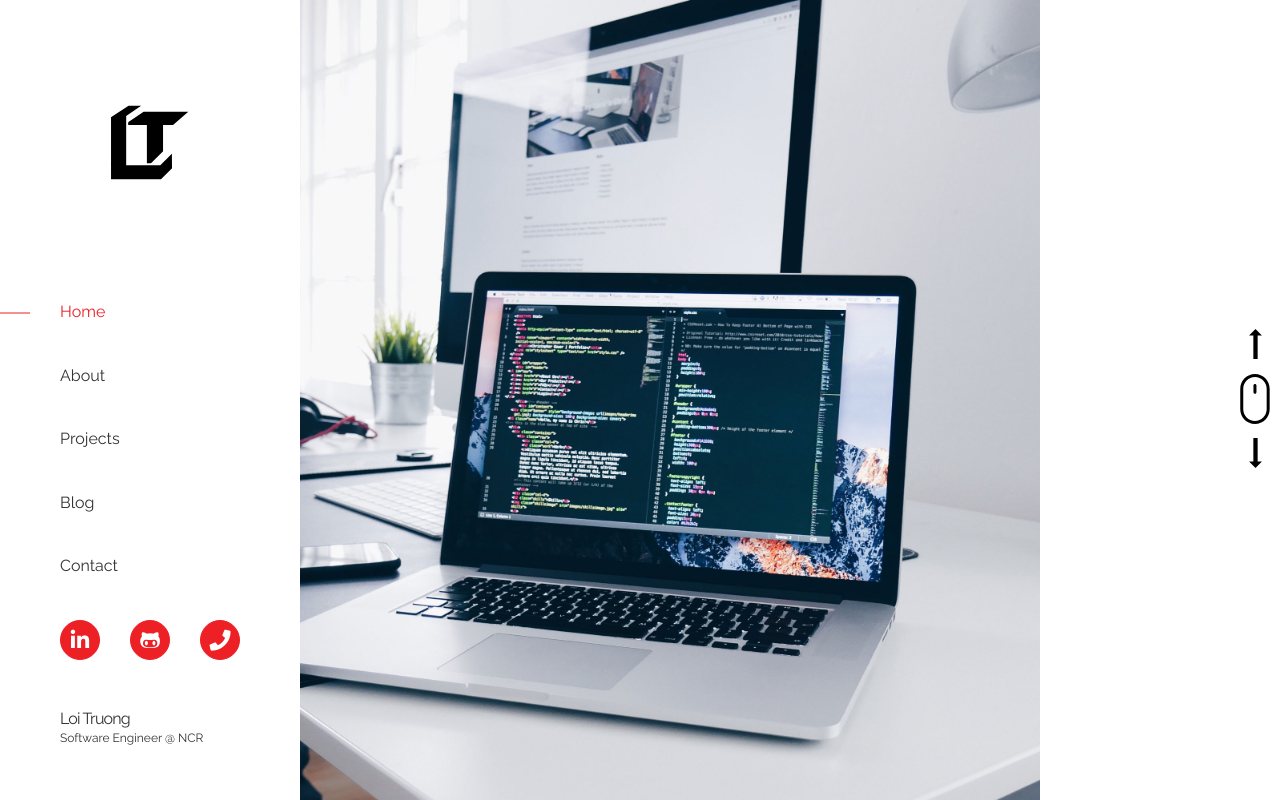
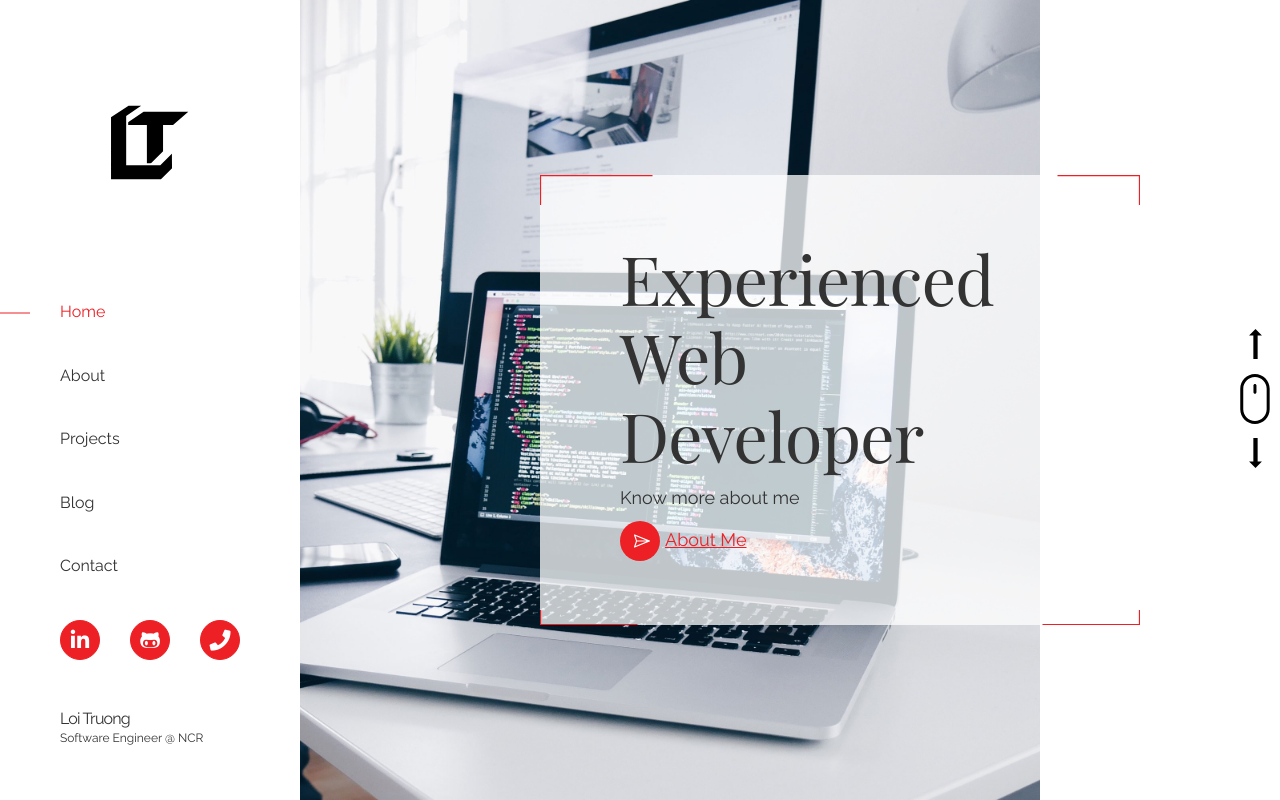
Before and after one commit to loitruong/FE-Portfolio, a React (Create React App) app: page / in a window 1280 px wide. Built offline with nearby package versions, Linux system fonts and the light colour scheme.

Commit message:
Adding global config
Adding global config (lt-router) will become global so other components can access to it

also fix the unique id on header and slider component

```diff
--- a/src/components/header.tsx
+++ b/src/components/header.tsx
@@ -3,38 +3,40 @@ import { ReactComponent as Logo } from '../svg/logo.svg';
 import {
   NavLink
 } from "react-router-dom";
+import { Link, PageType } from '../controls/lt-router';
+import ltConfig from '../controls/lt-config';
 
-import { Link } from '../controls/lt-router';
-
-interface HeaderProps {
-  menuLinks : Array<Link>
+interface SocialMedia {
+  href: string,
+  name: string,
+  fa: string
 }
 
-export default class Header extends React.Component<HeaderProps> {
-  mySocialMedia: Array<React.CElement<any,any>> = []
+export default class Header extends React.Component {
+  mySocialMedia: Array<SocialMedia> = []
 
-  constructor(props:HeaderProps){
+  constructor(props:any){
     super(props)
 
-    this.mySocialMedia.push(React.createElement(SocialLink, {
+    this.mySocialMedia.push({
       href: 'https://www.linkedin.com/in/loi-truong-367166101',
       name: 'Linkedin',
       fa: 'fa-linkedin-in'
-    }));
+    });
 
 
-    this.mySocialMedia.push(React.createElement(SocialLink, {
+    this.mySocialMedia.push({
       href: 'https://github.com/loitruong',
       name: 'Github',
       fa: 'fa-github-alt'
-    }));
+    });
 
 
-    this.mySocialMedia.push(React.createElement(SocialLink, {
+    this.mySocialMedia.push({
       href: 'tel:+15858316184',
       name: 'Phone',
       fa: 'fa fa-phone'
-    }));
+    });
 
 
   }
@@ -44,21 +46,20 @@ export default class Header extends React.Component<HeaderProps> {
 			  <header>
         <div className="MobileControls"><button id="MobileMenuButton" type="button" className="MobileMenuButton"><i>Menu Toggle Button</i><span className="line line-1"></span><span className="line line-2"></span><span className="line line-3"></span></button></div>
 				<div className="Logo">
-					<NavLink  to="/">
+					<NavLink  to={ltConfig.myRouter.getLink(PageType.HOME)!.url}>
 						<span>Home</span>
 						<Logo />
 					</NavLink >
-
 				</div>
 				<nav>
 					<ul>
-					{this.props.menuLinks.map((link:Link) => {
+					{ltConfig.myRouter.getMenuLinks().map((link:Link) => {
 	           return <li key={link.name}><NavLink data-text={link.name} exact to={`${link.url}`}><span>{link.name}</span></NavLink></li>
 					})}
 					</ul>
           <div className="socialmedia">
-            {this.mySocialMedia.map((sl) => {
-              return sl
+            {this.mySocialMedia.map((x) => {
+              return <SocialLink key={x.name} href={x.href} fa={x.fa} name={x.name} />
             })}
           </div>
           <div className="Title"><h2>Loi Truong</h2> Software Engineer @ NCR</div>
@@ -73,7 +74,7 @@ export default class Header extends React.Component<HeaderProps> {
 class SocialLink extends React.Component<{href: string, fa: string; name:string}> {
   render(){
     return (
-      <a target="_blank" rel="noreferrer" href={this.props.href}><i className={`fab ${this.props.fa}`}></i><span>{this.props.name}</span></a>
+      <a target="_blank" key={this.props.name} rel="noreferrer" href={this.props.href}><i className={`fab ${this.props.fa}`}></i><span>{this.props.name}</span></a>
     )
   }
 }
--- a/src/components/slider.tsx
+++ b/src/components/slider.tsx
@@ -1,9 +1,11 @@
 import React, {createRef} from 'react';
+import ltConfig from '../controls/lt-config';
 import { ReactComponent as IconDown } from '../svg/icon-down.svg';
 import { ReactComponent as IconUp } from '../svg/icon-up.svg';
 import { ReactComponent as IconLeft } from '../svg/icon-leftarrow.svg';
 import { ReactComponent as IconRight } from '../svg/icon-rightarrow.svg';
 import { ReactComponent as IconMouse } from '../svg/icon-mouse.svg';
+import { ReactComponent as IconDart } from '../svg/icon-dart.svg';
 import './slider.scss';
 
 
@@ -61,6 +63,7 @@ export default class Slider extends React.Component<{},{slideName:string}> {
 		this.state = {slideName: this.banners[this.activeSlide] };
 
 		this.isChangingSlide = false;
+		this.handleWheel = this.handleWheel.bind(this);
 	}
 
 
@@ -99,17 +102,17 @@ export default class Slider extends React.Component<{},{slideName:string}> {
 
 		}, self.slideTotalAnimationTime)//1000 is waiting for all animation to be done
 
-		console.log(activeSlide, nextSlide, prevSlide);
 
 	}
 
-	handleWheel(event:any, self:Slider){
+	handleWheel(event:any){
 		/*
 			LTCM-NOTE
 			This slider will be base on wheel to be either change slider up/prev or down/next slide
 
 			{WHEELTRIGGER} - when user wheel to the same direction and reach to this number and it will trigger the event
 		*/
+		var self = this;
 
 		if (self.isChangingSlide) return;
 
@@ -144,33 +147,14 @@ export default class Slider extends React.Component<{},{slideName:string}> {
 	}
 
 
-	_handleWheelWrapper (event: any){
-		throw new Error("_handleWheelWrapper need to be implement before use" );
-	}
-
 	componentDidMount() {
-		var self = this;
-
 		this.mElement = this.mRef.current;
 
-
-		//LTCM-LOOKBACK
-		//This is an ugly and only way that I can think of to be able to pass
-		//paramter into the event listener without using anonymous function
-		//I cant use anoynyumous function because I need to remove the event after componenent unmount
-
-		self._handleWheelWrapper = (event: any)=>{
-			self.handleWheel(event,self);
-
-		}
-
-
-	  window.addEventListener('wheel', self._handleWheelWrapper, false)
-
+	  window.addEventListener('wheel', this.handleWheel, false)
 	}
 
 	componentWillUnmount() {
-	  window.removeEventListener('wheel', this._handleWheelWrapper)
+	  window.removeEventListener('wheel', this.handleWheel)
 	}
 
 
@@ -180,7 +164,7 @@ export default class Slider extends React.Component<{},{slideName:string}> {
     	<div ref={this.mRef} className="Slider">
     		<div>
 					{this.banners.map((banner:string, index) => {
-	           return  <Slide isActive={self.activeSlide === index} slideName={banner} />
+	           return  <Slide key={"banner_"+index} isActive={self.activeSlide === index} slideName={banner} />
 					})}
 				</div>
     		<div className="Slider__Controller">
@@ -208,6 +192,14 @@ class Slide extends React.Component<{slideName:string, isActive:boolean},{}>{
 			<div className={`Slider__Slide ${activeClass}`}>
 				<div className="Slider__SlideBG" style={slideStyle}>
 				</div>
+				<div className="Slider__Content">
+					<div className="Slider__Content__Cell">
+						<svg className="Slider__Box" version="1.1" xmlns="http://www.w3.org/2000/svg" x="0px" y="0px" viewBox="0 0 800 600"><rect x="0" y="0" width="100%" height="100%"/></svg>
+						<h2>Experienced <br /> Web Developer</h2>
+						<p>Know more about me</p>
+						<a className="Slider__Button" href="/about" data-text="About Me"><span>About Me</span> <IconDart /></a>
+					</div>
+				</div>
 			</div>
 		)
 	}
--- /dev/null
+++ b/src/controls/lt-config.tsx
@@ -0,0 +1,22 @@
+import LTRouter from './lt-router';
+
+/*
+	LTCM-NOTE
+	hmmm, this will be hold all the global variables that will be share between components
+	I think the better way to do this is using redux
+	but now isn't the right time I'll make decision to use redux when ltconfig getting bigger
+	Also, Im freezing this object here. There shouldn't be any mutation after LTConfig defined
+*/
+
+
+interface LTConfig {
+	myRouter : LTRouter
+}
+
+const ltConfig : LTConfig = {
+	myRouter : new LTRouter()
+}
+
+Object.freeze(ltConfig)
+
+export default ltConfig
--- a/src/controls/lt-router.tsx
+++ b/src/controls/lt-router.tsx
@@ -35,7 +35,7 @@ enum LinkType{
 	ERROR
 }
 
-enum PageType{
+export enum PageType{
 	HOME = "Home",
 	ABOUT = "About",
 	BLOG = "Blog",
--- a/src/index.tsx
+++ b/src/index.tsx
@@ -2,21 +2,28 @@ import React from 'react';
 import ReactDOM from 'react-dom';
 import './index.scss';
 import Header from './components/header';
-import LTRouter from './controls/lt-router';
-
-// import reportWebVitals from './reportWebVitals';
+import ltConfig from './controls/lt-config';
 
 
-let ltRouter = new LTRouter();
+class App extends React.Component {
+  render() {
+    return (
+			<div id="reactApp">
+					{ltConfig.myRouter.getRouter( React.createElement(Header))}
+			</div>
+    );
+  }
+}
+
 
 ReactDOM.render(
 	<React.StrictMode>
-		{ltRouter.getRouter( React.createElement(Header, {
-			menuLinks : ltRouter.getMenuLinks()
-		}))}
+		<App />
   </React.StrictMode>,
   document.getElementById('root')
 );
+
+
 
 // If you want to start measuring performance in your app, pass a function
 // to log results (for example: reportWebVitals(console.log))
--- a/src/scss/base.scss
+++ b/src/scss/base.scss
@@ -11,7 +11,7 @@ body{
 	margin: 0;
 }
 
-#root{
+#reactApp{
 	display: flex;
 	width: 100%;
 	@media($md){
```
Also changed, not shown: src/svg/icon-dart.svg (added).
